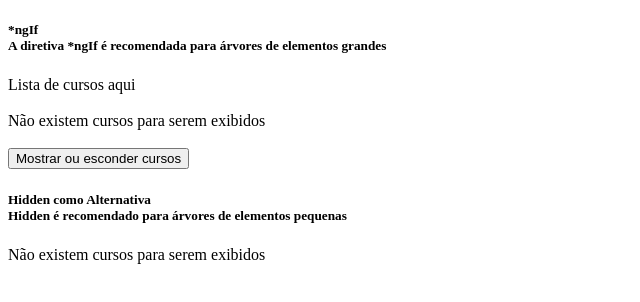
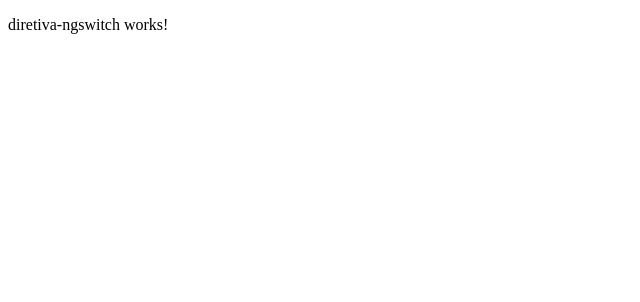
Before and after one commit to DevCaioSouza/Curso-Loiane-Angular, an Angular app in the folder diretivas/: page / in a window 1280 px wide. Shown: the top 302 px of the page, without its empty margins (0-640 px from the left). Built offline with nearby package versions, Linux system fonts and the light colour scheme.

Commit message:
componente ngSwitch criado

```diff
--- a/diretivas/src/app/app.component.html
+++ b/diretivas/src/app/app.component.html
@@ -1 +1,5 @@
-<app-diretiva-ngif></app-diretiva-ngif>
+<!-- <app-diretiva-ngif></app-diretiva-ngif> -->
+<app-diretiva-ngswitch>
+  Um bom caso de uso pro switchCase, é alternar
+  entre os conteúdos dos links de uma navBar
+</app-diretiva-ngswitch>
--- a/diretivas/src/app/app.module.ts
+++ b/diretivas/src/app/app.module.ts
@@ -4,11 +4,13 @@ import { BrowserModule } from '@angular/platform-browser';
 import { AppRoutingModule } from './app-routing.module';
 import { AppComponent } from './app.component';
 import { DiretivaNgifComponent } from './diretiva-ngif/diretiva-ngif.component';
+import { DiretivaNgswitchComponent } from './diretiva-ngswitch/diretiva-ngswitch.component';
 
 @NgModule({
   declarations: [
     AppComponent,
-    DiretivaNgifComponent
+    DiretivaNgifComponent,
+    DiretivaNgswitchComponent
   ],
   imports: [
     BrowserModule,
--- /dev/null
+++ b/diretivas/src/app/diretiva-ngswitch/diretiva-ngswitch.component.html
@@ -0,0 +1 @@
+<p>diretiva-ngswitch works!</p>
```
Also changed, not shown: diretivas/src/app/diretiva-ngswitch/diretiva-ngswitch.component.ts (added, +10 -0 lines), diretivas/src/app/diretiva-ngswitch/diretiva-ngswitch.component.css (added), 1 other file (tests, documents, lock files or other folders).
